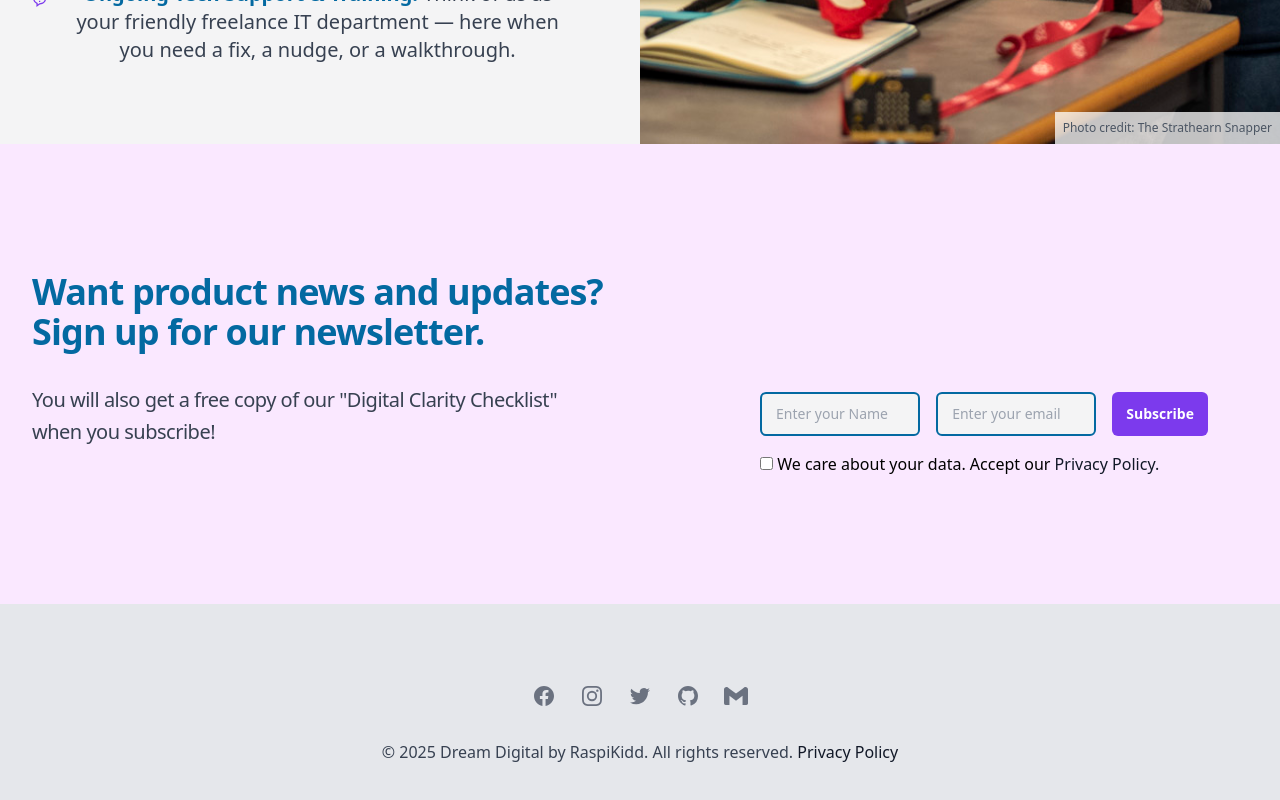
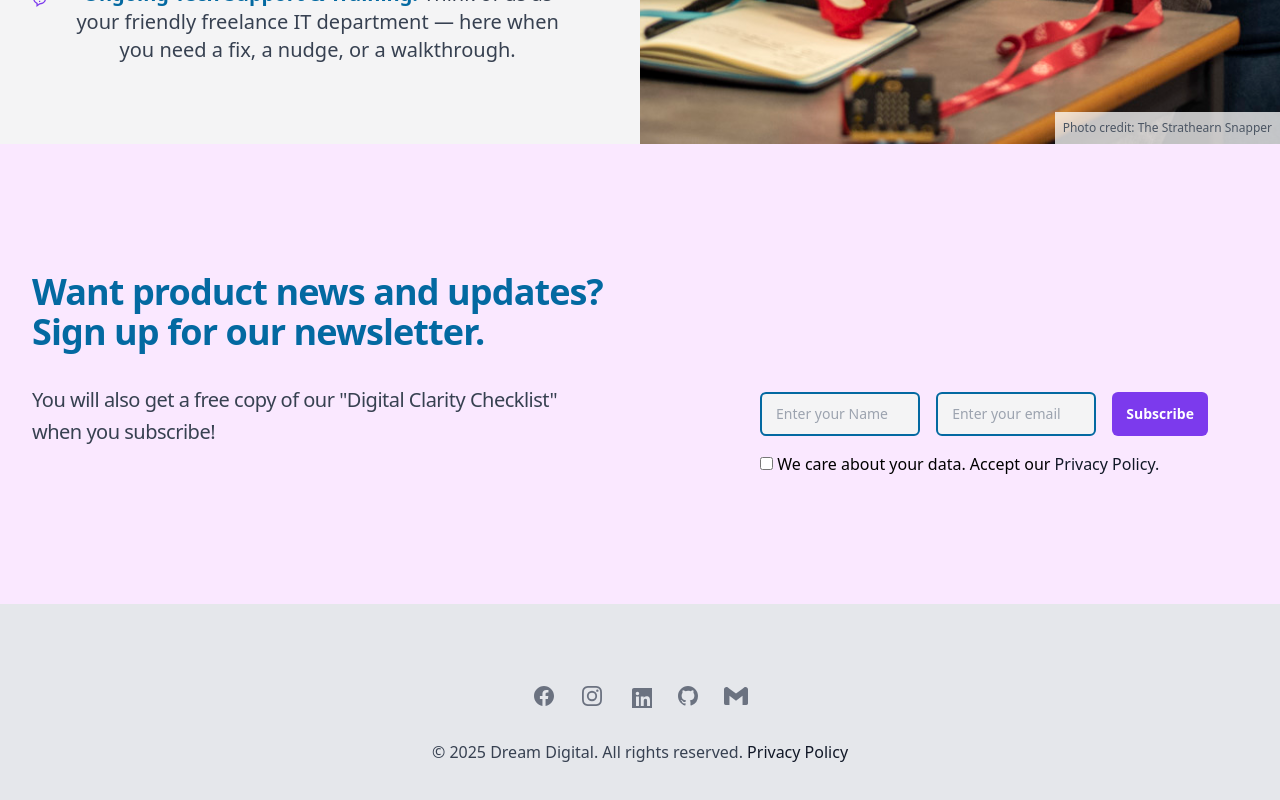
Before and after one commit to DigitalITServices/DigitalServices, a Nuxt app: page / in a window 1280 px wide. Shown: the part 1384-2184 px from the top of the page. Built offline with nearby package versions, Linux system fonts and the light colour scheme.

Commit message:
Updated Footer

```diff
--- a/components/Footer.vue
+++ b/components/Footer.vue
@@ -4,8 +4,9 @@
         <div class="px-4 py-12 mx-auto overflow-hidden max-w-7xl sm:px-6 lg:px-8">
           <div class="flex justify-center mt-8 space-x-6">
             <a
-              href="https://www.facebook.com/RaspiKidd"
+              href="https://www.facebook.com/Dr3amDigital/"
               class="text-gray-500 hover:text-gray-700"
+              target="_blank"
             >
           <span class="sr-only">Facebook</span>
           <svg
@@ -21,8 +22,9 @@
         </a>
 
         <a
-          href="https://www.instagram.com/raspikidd/"
+          href="https://www.instagram.com/Dr3amDigital"
           class="text-gray-500 hover:text-gray-700"
+          target="_blank"
         >
           <span class="sr-only">Instagram</span>
           <svg
@@ -36,26 +38,28 @@
             />
           </svg>
         </a>
+
         <a
-              href="https://twitter.com/RaspiKidd"
+          href="https://www.linkedin.com/company/dream-digital-uk/"
           class="text-gray-500 hover:text-gray-700"
+          target="_blank"
           >
-              <span class="sr-only">Twitter</span>
-              <svg
+          <span class="sr-only">LinkedIn</span>
+          <svg xmlns="http://www.w3.org/2000/svg"
           class="w-6 h-6"
           fill="currentColor"
           viewBox="0 0 24 24"
-                aria-hidden="true"
-              >
+          aria-hidden="true">
             <path
-                  d="M8.29 20.251c7.547 0 11.675-6.253 11.675-11.675 0-.178 0-.355-.012-.53A8.348 8.348 0 0022 5.92a8.19 8.19 0 01-2.357.646 4.118 4.118 0 001.804-2.27 8.224 8.224 0 01-2.605.996 4.107 4.107 0 00-6.993 3.743 11.65 11.65 0 01-8.457-4.287 4.106 4.106 0 001.27 5.477A4.072 4.072 0 012.8 9.713v.052a4.105 4.105 0 003.292 4.022 4.095 4.095 0 01-1.853.07 4.108 4.108 0 003.834 2.85A8.233 8.233 0 012 18.407a11.616 11.616 0 006.29 1.84"
-                />
+              d="M24,4H6C4.895,4,4,4.895,4,6v18c0,1.105,0.895,2,2,2h18c1.105,0,2-0.895,2-2V6C26,4.895,25.105,4,24,4z M10.954,22h-2.95 v-9.492h2.95V22z M9.449,11.151c-0.951,0-1.72-0.771-1.72-1.72c0-0.949,0.77-1.719,1.72-1.719c0.948,0,1.719,0.771,1.719,1.719 C11.168,10.38,10.397,11.151,9.449,11.151z M22.004,22h-2.948v-4.616c0-1.101-0.02-2.517-1.533-2.517 c-1.535,0-1.771,1.199-1.771,2.437V22h-2.948v-9.492h2.83v1.297h0.04c0.394-0.746,1.356-1.533,2.791-1.533 c2.987,0,3.539,1.966,3.539,4.522V22z">
+            </path>
           </svg>
         </a>
 
         <a
           href="https://github.com/RaspiKidd"
           class="text-gray-500 hover:text-gray-700"
+          target="_blank"
           >
           <span class="sr-only">GitHub</span>
           <svg
@@ -85,7 +89,7 @@
         </a>
       </div>
       <p class="mt-8 text-base text-center text-gray-700">
-            &copy; 2025 Dream Digital by RaspiKidd. All rights reserved.
+        &copy; 2025 Dream Digital. All rights reserved.
         <a href="/Privacy-Policy.pdf"
         class="text-gray-900 font-medium hover:text-sky-700"
         target="_blank">
```
Lines whose indentation alone changed are shown as unchanged.
